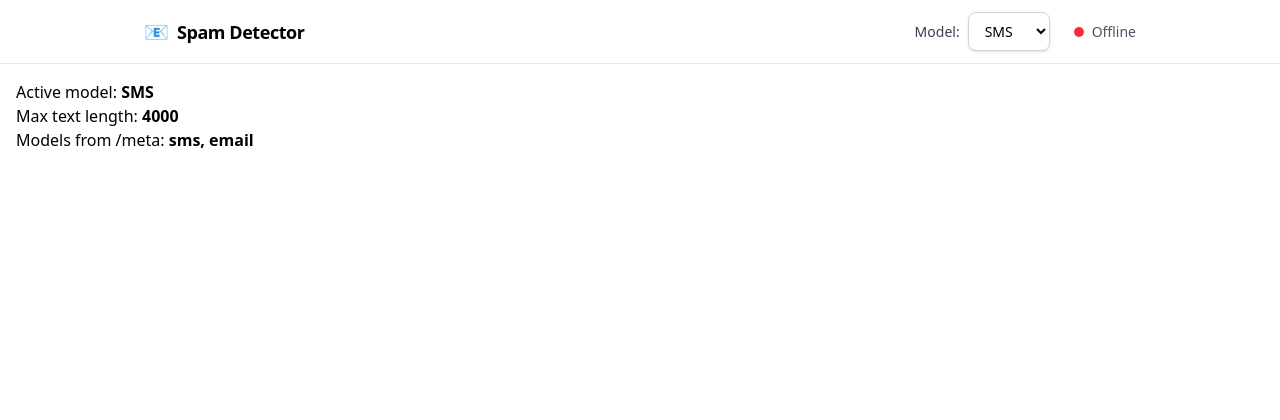
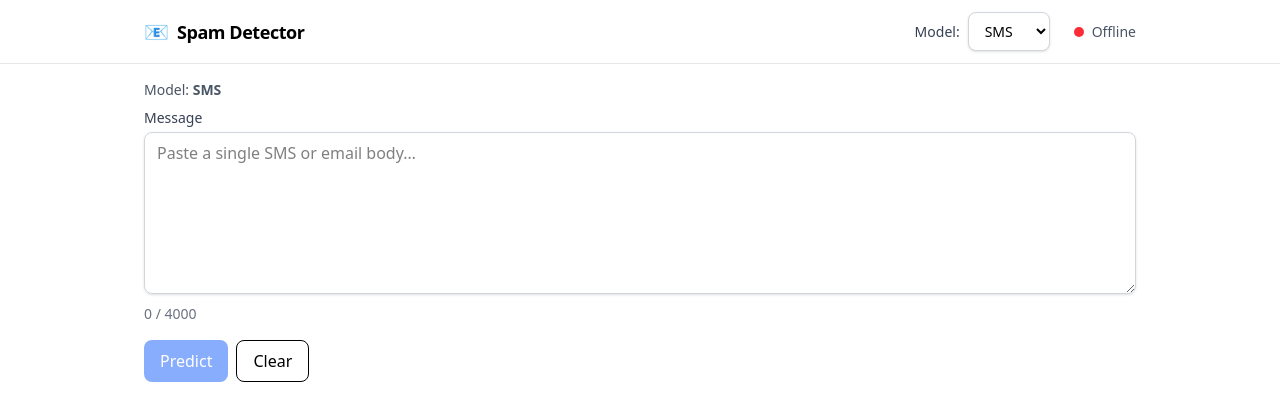
Before and after one commit to PasinduJayalal/spam-detector, a React (Vite) app in the folder frontend/: page / in a window 1280 px wide. Shown: the top 420 px of the page. Built offline with nearby package versions, Linux system fonts and the light colour scheme; no server answers.

Commit message:
completed the PredictorForm with validation

```diff
--- a/frontend/src/App.tsx
+++ b/frontend/src/App.tsx
@@ -1,5 +1,6 @@
 import { useState, useEffect } from 'react'
 import Header from './components/Header'
+import PredictorForm from "./components/PredictorForm";
 
 type ModelName = "sms" | "email";
 type HealthStatus = "loading" | "ok" | "down";
@@ -13,6 +14,13 @@ function App() {
   const [selectedModel, setSelectedModel] = useState<ModelName>("sms");
   const [health, setHealth] = useState<HealthStatus>("loading");
   const [meta, setMeta] = useState<MetaResponse | null>(null);
+
+  const [loading, setLoading] = useState(false);
+  const [result, setResult] = useState<{ label?: string; score?: number } | null>(null);
+  const [error, setError] = useState<string | null>(null);
+
+
+
   useEffect(() => {
     const controller = new AbortController();
 
@@ -54,28 +62,48 @@ function App() {
     }
     fetchMeta();
     return () => controller.abort();
-  },[]);
+  }, []);
+
+
+  async function handlePredict(text: string) {
+    setError(null);
+    setResult(null);
+    setLoading(true);
+
+    try {
+      const res = await fetch(`${import.meta.env.VITE_API_URL}/predict`, {
+        method: "POST",
+        headers: { "Content-Type": "application/json" },
+        body: JSON.stringify({ selectedModel, text }),
+      });
+
+      const data = await res.json();
+      const item = data?.items?.[0] ?? data ?? {};
+      setResult({ label: item.label, score: Number(item.score) });
+    } catch {
+      setError("Could not get a prediction.");
+    } finally {
+      setLoading(false);
+    }
+  }
 
   return (
     <div>
       <Header header='Spam Detector' model={selectedModel} onModelChange={setSelectedModel} status={health} />
-      <main style={{ padding: 16 }}>
-        Active model: <strong>{selectedModel.toUpperCase()}</strong>
-        {meta ? (
-          <>
-            <p>
-              Max text length: <strong>{meta.max_text_len}</strong>
-            </p>
-            <p>
-              Models from /meta: <strong>{meta.model_names.join(", ")}</strong>
-            </p>
-          </>
-        ) : (
-          <p>Loading /meta…</p>
-        )}
-      </main>
+      {!meta ? (
+        <main className="mx-auto max-w-5xl p-4">Loading…</main>
+      ) : (
+        <>
+          <PredictorForm
+            model={selectedModel}
+            maxTextLen={meta.max_text_len}
+            loading={loading}
+            onSubmit={handlePredict}
+          />
+        </>
+      )}
     </div>
-      )
-    }
+  )
+}
 
 export default App
--- a/frontend/src/components/PredictorForm.tsx
+++ b/frontend/src/components/PredictorForm.tsx
@@ -0,0 +1,85 @@
+import React from "react";
+
+type ModelName = "sms" | "email";
+
+type PredictorFormProps = {
+    model: ModelName;
+    maxTextLen: number;
+    loading: boolean;
+    onSubmit: (text: string) => void;
+};
+
+export default function PredictorForm({
+    model,
+    maxTextLen,
+    loading,
+    onSubmit,
+}: PredictorFormProps) {
+    const [text, setText] = React.useState("");
+
+    const count = text.length;
+    const over = count > maxTextLen;
+    const canSubmit = !loading && text.trim().length > 0 && !over;
+
+    function handleSubmit(e: React.FormEvent) {
+        e.preventDefault();
+        if (!canSubmit) return;
+        onSubmit(text.trim());
+    }
+
+    function handleClear() {
+        setText("");
+    }
+
+    return (
+        <form onSubmit={handleSubmit} className="mx-auto max-w-5xl p-4">
+            {/* little model note */}
+            <p className="mb-2 text-sm text-gray-600">
+                Model: <strong className="uppercase">{model}</strong>
+            </p>
+
+            <label htmlFor="message" className="mb-1 block text-sm font-medium text-gray-700">
+                Message
+            </label>
+
+            <textarea
+                id="message"
+                name="message"
+                value={text}
+                onChange={(e) => setText(e.target.value)}
+                rows={6}
+                placeholder="Paste a single SMS or email body…"
+                aria-describedby="message-counter"
+                aria-invalid={over || undefined}
+                className={`w-full rounded-lg border px-3 py-2 shadow-sm outline-none focus:ring-2 focus:ring-blue-500 ${over ? "border-red-400" : "border-gray-300"
+                    }`}
+                disabled={loading}
+            />
+
+            <div id="message-counter" className="mt-1 flex items-center justify-between text-sm">
+                <span className={over ? "text-red-600" : "text-gray-500"}>
+                    {count} / {maxTextLen}
+                </span>
+                {over && <span className="text-red-600">Too long — shorten your text</span>}
+            </div>
+
+            <div className="mt-4 flex gap-2">
+                <button
+                    type="submit"
+                    disabled={!canSubmit}
+                    className="inline-flex items-center rounded-lg bg-blue-600 px-4 py-2 text-white disabled:opacity-50"
+                >
+                    {loading ? "Predicting…" : "Predict"}
+                </button>
+                <button
+                    type="button"
+                    onClick={handleClear}
+                    className="rounded-lg border px-4 py-2 hover:bg-gray-50"
+                    disabled={loading}
+                >
+                    Clear
+                </button>
+            </div>
+        </form>
+    );
+}
```
